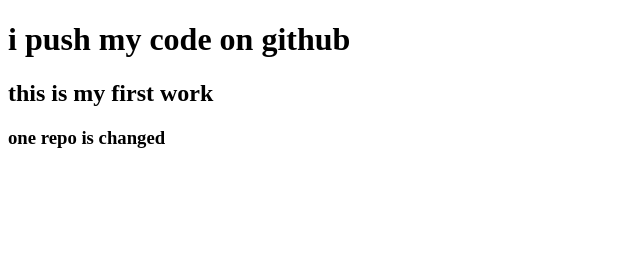
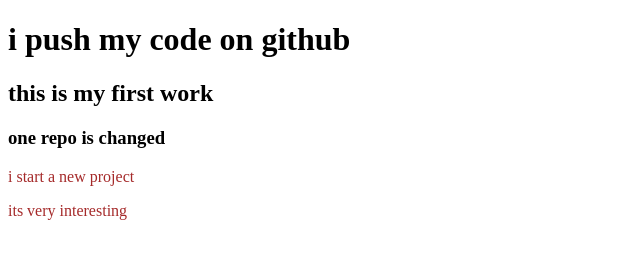
Before and after one commit to sumaya021/My-Second-repo, a plain HTML site: page index.html in a window 1280 px wide. Shown: the whole page, without its empty margins (0-640 px from the left). Drawn offline with Linux system fonts and the light colour scheme.

Commit message:
my second committ

```diff
--- a/index.html
+++ b/index.html
@@ -5,10 +5,13 @@
     <meta http-equiv="X-UA-Compatible" content="IE=edge">
     <meta name="viewport" content="width=device-width, initial-scale=1.0">
     <title>my second github repo</title>
+    <link rel="stylesheet" href="styles.css">
 </head>
 <body>
     <h1>i push my code on github</h1>
     <h2>this is my first work</h2>
     <h3>one repo is changed</h3>
+    <p>i start a new project</p>
+    <p>its very interesting</p>
 </body>
 </html>
--- /dev/null
+++ b/styles.css
@@ -0,0 +1,3 @@
+p{
+    color: brown;
+}
```
